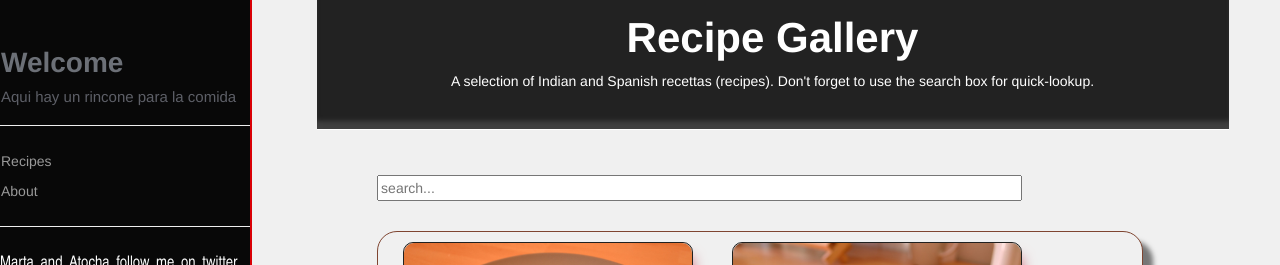
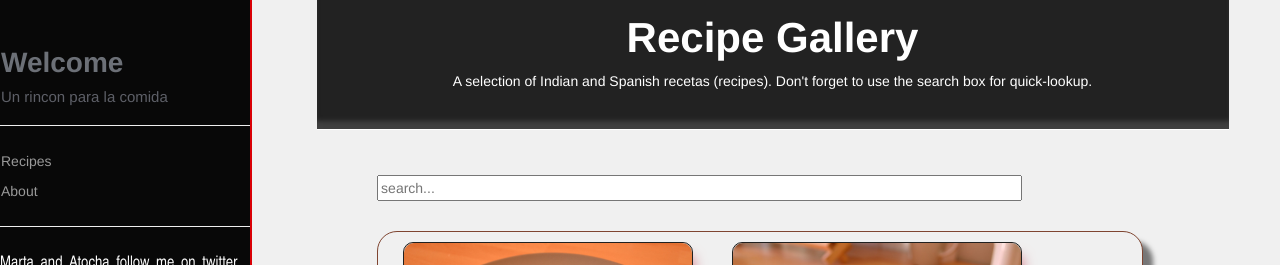
Before and after one commit to shashwatx/shashwatx.github.io, a Jekyll site: the page built from recipes/index.html, in a window 1280 px wide. Shown: the top 265 px of the page. Built offline with Jekyll 4.4.1, drawn with Linux system fonts in a browser that asks for light colours; nearby versions of some CDN libraries; Markdown is read by kramdown in place of the engine named in the settings.

Commit message:
typo fix

```diff
--- a/_config.yml
+++ b/_config.yml
@@ -1,7 +1,7 @@
 name: Welcome
 author: Shashwat
 baseurl:
-description: Aqui hay un rincone para la comida
+description: Un rincon para la comida
 github:
 twitter: https://twitter.com/maria_recetas
 facebook: http://www.facebook.com
--- a/recipes/index.html
+++ b/recipes/index.html
@@ -6,7 +6,7 @@ title: Maria's Recipes - Recipes
 
 <div class="project-container">
 	<h1>Recipe Gallery</h1>
-	<p>A selection of Indian and Spanish recettas (recipes). Don't forget to use the search box for quick-lookup.</p>
+	<p>A selection of Indian and Spanish recetas (recipes). Don't forget to use the search box for quick-lookup.</p>
 	<br><center>
 </div>
 
```
